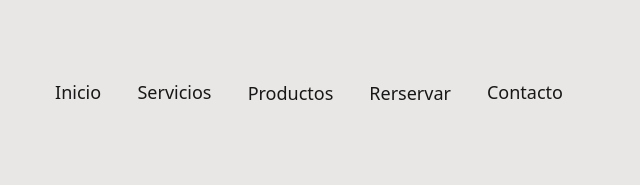
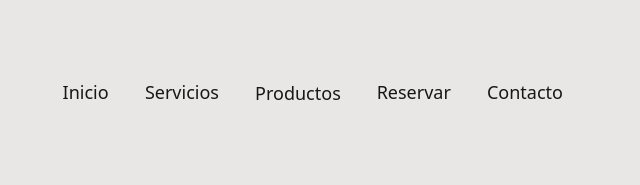
Before and after one commit to rolonstefania/esteticamed, a website: page index.html in a window 1280 px wide. Shown: the top 185 px of the page, 640-1280 px from the left. Drawn offline with nearby package versions, Linux system fonts and the light colour scheme.

Commit message:
arreglando jerarquias y alt

```diff
--- a/index.html
+++ b/index.html
@@ -33,7 +33,7 @@
                     <a class="nav-link active navHover" href="./sections/productos.html">Productos</a>
                   </li>
                   <li class="nav-item colorNav">
-                    <a class="nav-link active navHover" href="./sections/turnosonline.html">Rerservar</a>
+                    <a class="nav-link active navHover" href="./sections/turnosonline.html">Reservar</a>
                   </li>
                   <li class="nav-item colorNav">
                     <a class="nav-link active navHover" href="./sections/contacto.html">Contacto</a>
```
